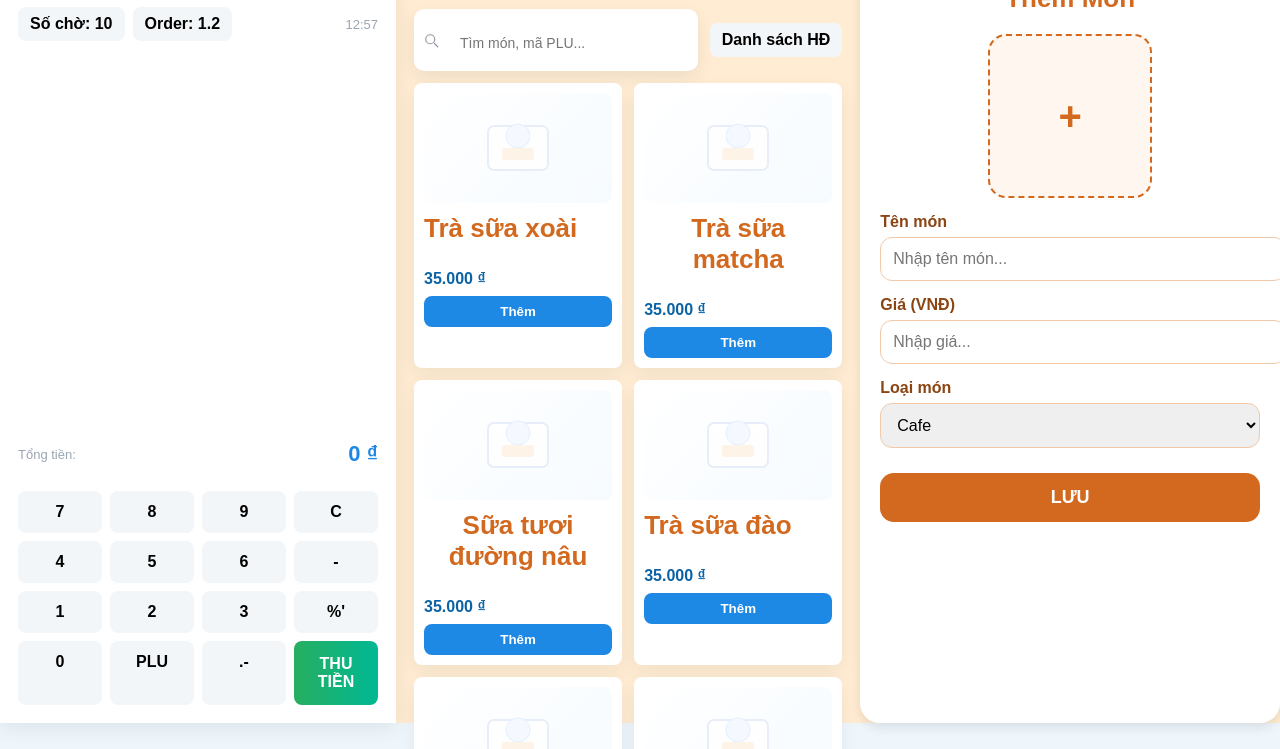
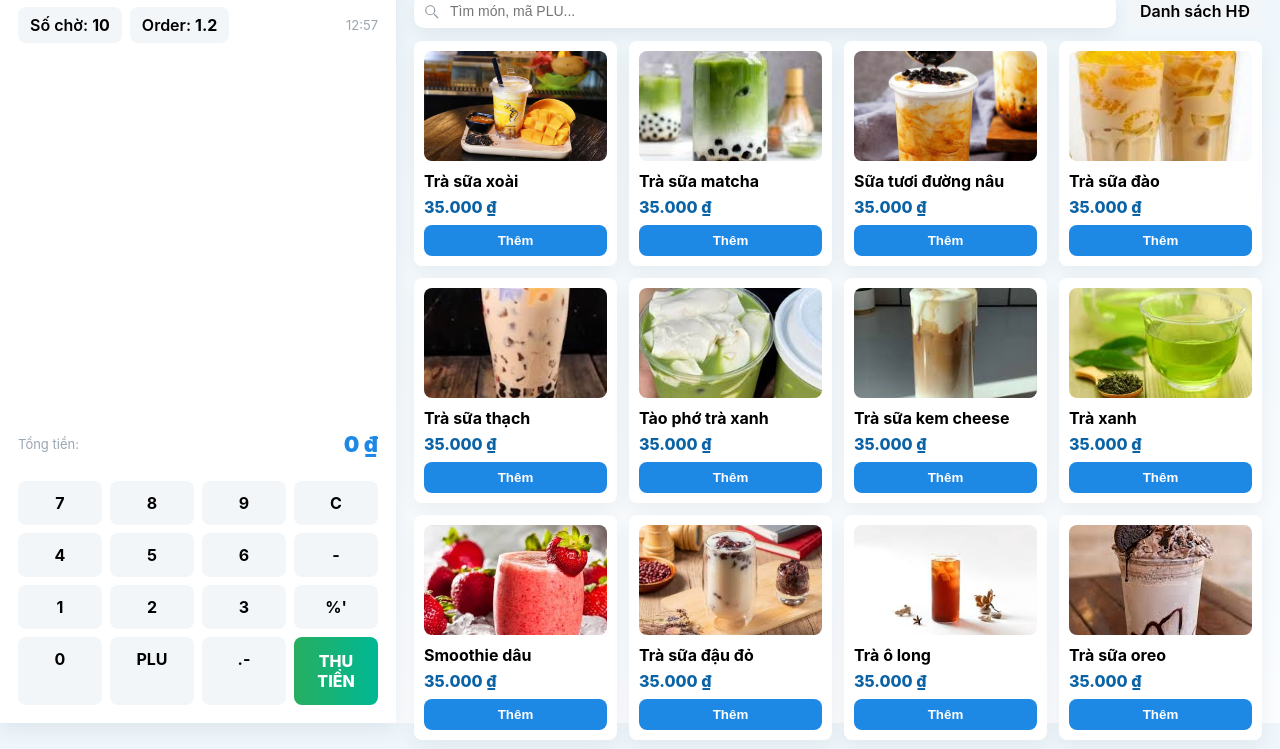
Before and after one commit to anhngathien/NHAPMON_CNPM_NHOM-4_CAFREE, a plain HTML site: page us06-them-mon-moi.html in a window 1280 px wide. Shown: the part 77-826 px from the top of the page. Drawn offline with Linux system fonts and the light colour scheme.

Commit message:
US06: cap nhat POS hien thi anh tung mon

```diff
--- a/us06-them-mon-moi.html
+++ b/us06-them-mon-moi.html
@@ -17,58 +17,246 @@
       --glass: rgba(255,255,255,0.8);
       font-family: Inter, system-ui, -apple-system, 'Segoe UI', Roboto, 'Helvetica Neue', Arial;
     }
-    html,body{height:100%;margin:0;background:linear-gradient(180deg,#eef6fb 0%, #fbfdff 100%);}
-    .app{display:flex; height:100vh; box-sizing:border-box;}
+    html,body{
+      height:100%;
+      margin:0;
+      background:linear-gradient(180deg,#eef6fb 0%, #fbfdff 100%);
+    }
+    .app{
+      display:flex;
+      height:100vh;
+      box-sizing:border-box;
+    }
 
-    .left{width:360px; background:var(--panel); display:flex; flex-direction:column; padding:18px; box-shadow:var(--shadow);}
-    .brand{display:flex;align-items:center;gap:12px;margin-bottom:12px}
-    .logo{width:44px;height:44px;border-radius:10px;background:linear-gradient(135deg,var(--blue),#5aa9f8);display:flex;align-items:center;justify-content:center;color:white;font-weight:700}
+    .left{
+      width:360px;
+      background:var(--panel);
+      display:flex;
+      flex-direction:column;
+      padding:18px;
+      box-shadow:var(--shadow);
+    }
+    .brand{
+      display:flex;
+      align-items:center;
+      gap:12px;
+      margin-bottom:12px
+    }
+    .logo{
+      width:44px;
+      height:44px;
+      border-radius:10px;
+      background:linear-gradient(135deg,var(--blue),#5aa9f8);
+      display:flex;
+      align-items:center;
+      justify-content:center;
+      color:white;
+      font-weight:700
+    }
     .brand h1{font-size:18px;margin:0}
     .brand p{margin:0;color:var(--muted);font-size:12px}
 
-    .order-info{display:flex;align-items:center;justify-content:space-between;padding:10px 0}
-    .order-info .meta{display:flex;gap:8px;align-items:center}
-    .chip{background:var(--light);padding:8px 12px;border-radius:8px;font-weight:600}
+    .order-info{
+      display:flex;
+      align-items:center;
+      justify-content:space-between;
+      padding:10px 0
+    }
+    .order-info .meta{
+      display:flex;
+      gap:8px;
+      align-items:center
+    }
+    .chip{
+      background:var(--light);
+      padding:8px 12px;
+      border-radius:8px;
+      font-weight:600
+    }
 
-    .order-list{flex:1; overflow:auto; margin-top:6px; padding-right:6px}
-    .order-item{display:flex;gap:10px;align-items:center;padding:10px;border-radius:8px;background:linear-gradient(180deg,#fff,#fbfcfd);margin-bottom:10px}
-    .qty{width:36px;height:36px;border-radius:6px;background:#f0f5f9;display:flex;align-items:center;justify-content:center;font-weight:700}
+    .order-list{
+      flex:1;
+      overflow:auto;
+      margin-top:6px;
+      padding-right:6px
+    }
+    .order-item{
+      display:flex;
+      gap:10px;
+      align-items:center;
+      padding:10px;
+      border-radius:8px;
+      background:linear-gradient(180deg,#fff,#fbfcfd);
+      margin-bottom:10px
+    }
+    .qty{
+      width:36px;
+      height:36px;
+      border-radius:6px;
+      background:#f0f5f9;
+      display:flex;
+      align-items:center;
+      justify-content:center;
+      font-weight:700
+    }
     .item-body{flex:1}
     .item-title{font-weight:700}
     .item-sub{color:var(--muted);font-size:12px}
     .item-price{font-weight:700;color:var(--price)}
-    .item-actions{display:flex;flex-direction:column;gap:6px}
-    .icon-btn{background:transparent;border:none;color:var(--blue);cursor:pointer}
+    .item-actions{
+      display:flex;
+      flex-direction:column;
+      gap:6px
+    }
+    .icon-btn{
+      background:transparent;
+      border:none;
+      color:var(--blue);
+      cursor:pointer
+    }
 
-    .numpad{display:grid;grid-template-columns:repeat(4,1fr);gap:8px;margin-top:12px}
-    .key{background:var(--light);padding:12px;border-radius:8px;text-align:center;font-weight:700}
-    .pay{background:linear-gradient(90deg,#27ae60,#00b894);color:white;padding:14px;border-radius:8px;font-weight:800;text-align:center}
+    .numpad{
+      display:grid;
+      grid-template-columns:repeat(4,1fr);
+      gap:8px;
+      margin-top:12px
+    }
+    .key{
+      background:var(--light);
+      padding:12px;
+      border-radius:8px;
+      text-align:center;
+      font-weight:700
+    }
+    .pay{
+      background:linear-gradient(90deg,#27ae60,#00b894);
+      color:white;
+      padding:14px;
+      border-radius:8px;
+      font-weight:800;
+      text-align:center
+    }
 
-    .total-row{display:flex;justify-content:space-between;align-items:center;padding-top:12px}
+    .total-row{
+      display:flex;
+      justify-content:space-between;
+      align-items:center;
+      padding-top:12px
+    }
     .total-row .label{color:var(--muted)}
-    .total-row .amount{font-size:22px;font-weight:900;color:var(--blue)}
+    .total-row .amount{
+      font-size:22px;
+      font-weight:900;
+      color:var(--blue)
+    }
 
-    .right{flex:1;display:flex;flex-direction:column;padding:18px}
-    .tabs{display:flex;gap:10px;align-items:center;margin-bottom:12px}
-    .tab{background:var(--light);padding:10px 14px;border-radius:8px;font-weight:700}
-    .tab.active{background:var(--accent);color:white}
+    .right{
+      flex:1;
+      display:flex;
+      flex-direction:column;
+      padding:18px
+    }
+    .tabs{
+      display:flex;
+      gap:10px;
+      align-items:center;
+      margin-bottom:12px
+    }
+    .tab{
+      background:var(--light);
+      padding:10px 14px;
+      border-radius:8px;
+      font-weight:700
+    }
+    .tab.active{
+      background:var(--accent);
+      color:white
+    }
 
-    .search-row{display:flex;justify-content:space-between;align-items:center;margin-bottom:12px}
-    .search{flex:1;background:white;padding:8px;border-radius:10px;box-shadow:var(--shadow);display:flex;gap:8px;align-items:center}
-    .search input{border:0;outline:none;flex:1;font-size:14px}
+    .search-row{
+      display:flex;
+      justify-content:space-between;
+      align-items:center;
+      margin-bottom:12px
+    }
+    .search{
+      flex:1;
+      background:white;
+      padding:8px;
+      border-radius:10px;
+      box-shadow:var(--shadow);
+      display:flex;
+      gap:8px;
+      align-items:center
+    }
+    .search input{
+      border:0;
+      outline:none;
+      flex:1;
+      font-size:14px
+    }
 
-    .menu-grid{display:grid;grid-template-columns:repeat(auto-fill,minmax(170px,1fr));gap:12px}
-    .card{background:var(--card);border-radius:8px;padding:10px;box-shadow:0 8px 20px rgba(16,30,50,0.06);display:flex;flex-direction:column;align-items:flex-start}
-    .thumb{width:100%;height:110px;border-radius:8px;background:linear-gradient(135deg,#fff,#f6fbff);display:flex;align-items:center;justify-content:center;overflow:hidden}
-    .thumb svg{width:80px;height:80px;opacity:0.95}
-    .title{margin-top:10px;font-weight:700}
-    .price{color:var(--price);font-weight:800;margin-top:6px}
-    .add{margin-top:8px;background:var(--blue);color:white;padding:8px 12px;border-radius:8px;border:none;cursor:pointer;font-weight:700;width:100%}
+    .menu-grid{
+      display:grid;
+      grid-template-columns:repeat(auto-fill,minmax(170px,1fr));
+      gap:12px
+    }
+    .card{
+      background:var(--card);
+      border-radius:8px;
+      padding:10px;
+      box-shadow:0 8px 20px rgba(16,30,50,0.06);
+      display:flex;
+      flex-direction:column;
+      align-items:flex-start
+    }
+    .thumb{
+      width:100%;
+      height:110px;
+      border-radius:8px;
+      background:linear-gradient(135deg,#fff,#f6fbff);
+      display:flex;
+      align-items:center;
+      justify-content:center;
+      overflow:hidden
+    }
+    .thumb svg{
+      width:80px;
+      height:80px;
+      opacity:0.95
+    }
+    .thumb img{
+      width:100%;
+      height:100%;
+      object-fit:cover;
+    }
+    .title{
+      margin-top:10px;
+      font-weight:700
+    }
+    .price{
+      color:var(--price);
+      font-weight:800;
+      margin-top:6px
+    }
+    .add{
+      margin-top:8px;
+      background:var(--blue);
+      color:white;
+      padding:8px 12px;
+      border-radius:8px;
+      border:none;
+      cursor:pointer;
+      font-weight:700;
+      width:100%
+    }
 
-    @media (max-width:900px){.left{width:320px}.menu-grid{grid-template-columns:repeat(auto-fill,minmax(140px,1fr))}}
+    @media (max-width:900px){
+      .left{width:320px}
+      .menu-grid{grid-template-columns:repeat(auto-fill,minmax(140px,1fr))}
+    }
 
     .muted{color:var(--muted);font-size:13px}
-    .flex{display:flex;align-items:center}
   </style>
 </head>
 <body>
@@ -90,9 +278,7 @@
         <div class="muted">12:57</div>
       </div>
 
-      <div class="order-list" id="orderList">
-
-      </div>
+      <div class="order-list" id="orderList"></div>
 
       <div class="total-row">
         <div>
@@ -137,7 +323,10 @@
 
       <div class="search-row">
         <div class="search">
-          <svg width="18" height="18" viewBox="0 0 24 24" fill="none" style="opacity:.6"><path d="M21 21l-4.35-4.35" stroke="#4b5563" stroke-width="1.6" stroke-linecap="round" stroke-linejoin="round"></path><circle cx="11" cy="11" r="6" stroke="#4b5563" stroke-width="1.6"></circle></svg>
+          <svg width="18" height="18" viewBox="0 0 24 24" fill="none" style="opacity:.6">
+            <path d="M21 21l-4.35-4.35" stroke="#4b5563" stroke-width="1.6" stroke-linecap="round" stroke-linejoin="round"></path>
+            <circle cx="11" cy="11" r="6" stroke="#4b5563" stroke-width="1.6"></circle>
+          </svg>
           <input placeholder="Tìm món, mã PLU..." id="search" />
         </div>
         <div style="width:12px"></div>
@@ -152,30 +341,28 @@
   </div>
 
   <script>
-
+    // Dữ liệu món + đường dẫn ảnh (khớp với thư mục images bạn gửi)
     const menu = [
-    {id:1,name:'Trà sữa xoài',price:35000,tag:'50% Đường'},
-    {id:2,name:'Trà sữa matcha',price:35000,tag:'50% Đường'},
-    {id:3,name:'Sữa tươi đường nâu',price:35000,tag:''},
-    {id:4,name:'Trà sữa đào',price:35000,tag:''},
-    {id:5,name:'Trà sữa thạch',price:35000,tag:''},
-    {id:6,name:'Tào phớ trà xanh',price:35000,tag:''},
-    {id:7,name:'Trà sữa kem cheese',price:35000,tag:''},
-    {id:8,name:'Trà xanh',price:35000,tag:''},
-    {id:9,name:'Smoothie dâu',price:35000,tag:''},
-    {id:10,name:'Trà sữa đậu đỏ',price:35000,tag:''},
-    {id:11,name:'Trà ô long',price:35000,tag:''},
-    {id:12,name:'Trà sữa oreo',price:35000,tag:''},
-    {id:13,name:'Trà hoa nhài',price:35000,tag:''}
+      {id:1, name:'Trà sữa xoài',        price:35000, tag:'50% Đường', image:'images/tra-sua-xoai.jpg'},
+      {id:2, name:'Trà sữa matcha',      price:35000, tag:'50% Đường', image:'images/tra-sua-matcha.jpg'},
+      {id:3, name:'Sữa tươi đường nâu',  price:35000, tag:'',          image:'images/sua-tuoi-duong-nau.jpg'},
+      {id:4, name:'Trà sữa đào',         price:35000, tag:'',          image:'images/tra-sua-dao.jpg'},
+      {id:5, name:'Trà sữa thạch',       price:35000, tag:'',          image:'images/tra-sua-thach.jpg'},
+      {id:6, name:'Tào phớ trà xanh',    price:35000, tag:'',          image:'images/tao-pho-tra-xanh.jpg'},
+      {id:7, name:'Trà sữa kem cheese',  price:35000, tag:'',          image:'images/tra-sua-kem-cheese.jpg'},
+      {id:8, name:'Trà xanh',            price:35000, tag:'',          image:'images/tra-xanh.jpg'},
+      {id:9, name:'Smoothie dâu',        price:35000, tag:'',          image:'images/smoothie-dau.jpg'},
+      {id:10,name:'Trà sữa đậu đỏ',      price:35000, tag:'',          image:'images/tra-sua-dau-do.jpg'},
+      {id:11,name:'Trà ô long',          price:35000, tag:'',          image:'images/tra-o-long.jpg'},
+      {id:12,name:'Trà sữa oreo',        price:35000, tag:'',          image:'images/tra-sua-oreo.jpg'},
+      {id:13,name:'Trà hoa nhài',        price:35000, tag:'',          image:'images/tra-hoa-nhai.jpg'}
     ];
 
     const menuGrid = document.getElementById('menuGrid');
     const orderList = document.getElementById('orderList');
-  const totalEl = document.getElementById('total');
-
+    const totalEl  = document.getElementById('total');
 
     function fmt(v){ return v.toLocaleString('vi-VN') + ' ₫'; }
-
 
     function cupSVG(){
       return `
@@ -187,11 +374,20 @@
     }
 
     function renderMenu(items){
-    menuGrid.innerHTML='';
-    items.forEach(it=>{
-      const card = document.createElement('div'); card.className='card';
+      menuGrid.innerHTML = '';
+      items.forEach(it => {
+        const card = document.createElement('div');
+        card.className = 'card';
+
+        // Nếu có ảnh → dùng ảnh, nếu không → SVG mặc định
+        const thumbContent = it.image
+          ? `<img src="${it.image}" alt="${it.name}">`
+          : cupSVG();
+
         card.innerHTML = `
-        <div class="thumb">${cupSVG()}</div>
+          <div class="thumb">
+            ${thumbContent}
+          </div>
           <div class="title">${it.name}</div>
           <div class="price">${fmt(it.price)}</div>
           <button class="add" data-id="${it.id}">Thêm</button>
@@ -201,9 +397,10 @@
     }
 
     const order = [];
+
     function addToOrder(id){
       const p = menu.find(m=>m.id==id);
-    if(!p)return;
+      if(!p) return;
       const existing = order.find(o=>o.id==id);
       if(existing){ existing.qty++; }
       else{ order.push({id:p.id,name:p.name,price:p.price,qty:1}); }
@@ -223,7 +420,8 @@
       let total=0;
       order.forEach(it=>{
         total += it.price*it.qty;
-      const el = document.createElement('div'); el.className='order-item';
+        const el = document.createElement('div');
+        el.className='order-item';
         el.innerHTML = `
           <div class="qty">${it.qty}</div>
           <div class="item-body">
@@ -251,176 +449,25 @@
     document.addEventListener('click', function(e){
       const tgt = e.target;
       if(tgt.matches('.add')){
-      const id = +tgt.getAttribute('data-id'); addToOrder(id);
+        const id = +tgt.getAttribute('data-id');
+        addToOrder(id);
       }
     });
-
 
     document.getElementById('search').addEventListener('input', function(e){
       const q = e.target.value.trim().toLowerCase();
       if(!q) renderMenu(menu);
-    else renderMenu(menu.filter(m=>m.name.toLowerCase().includes(q) || String(m.id).includes(q)));
+      else renderMenu(
+        menu.filter(m =>
+          m.name.toLowerCase().includes(q) ||
+          String(m.id).includes(q)
+        )
+      );
     });
 
-
+    // Khởi tạo
     renderMenu(menu);
     renderOrder();
   </script>
-
-<!DOCTYPE html>
-<html lang="vi">
-<head>
-<meta charset="UTF-8" />
-<meta name="viewport" content="width=device-width, initial-scale=1.0">
-<title>Thêm Món – CAFREE</title>
-
-<style>
-    body {
-        margin: 0;
-        padding: 0;
-        background: #FFECD2;
-        font-family: Arial, sans-serif;
-        display: flex;
-        justify-content: center;
-    }
-
-    .container {
-        width: 400px;
-        background: white;
-        margin-top: 30px;
-        padding: 20px;
-        border-radius: 20px;
-        box-shadow: 0 4px 12px rgba(0,0,0,0.1);
-    }
-
-    .title {
-        text-align: center;
-        font-size: 26px;
-        font-weight: bold;
-        color: #D2691E;
-        margin-bottom: 20px;
-    }
-
-    .image-box {
-        width: 160px;
-        height: 160px;
-        border: 2px dashed #D2691E;
-        border-radius: 18px;
-        background: #FFF7EF;
-        margin: auto;
-        display: flex;
-        justify-content: center;
-        align-items: center;
-        cursor: pointer;
-        overflow: hidden;
-    }
-
-    .image-box img {
-        width: 100%;
-        height: 100%;
-        object-fit: cover;
-    }
-
-    .plus {
-        font-size: 40px;
-        color: #D2691E;
-    }
-
-    .input-group {
-        margin-top: 15px;
-    }
-
-    label {
-        font-weight: bold;
-        color: #8B4513;
-        font-size: 16px;
-    }
-
-    input, select {
-        width: 100%;
-        padding: 12px;
-        font-size: 16px;
-        margin-top: 6px;
-        border: 1.5px solid #f1c9a9;
-        border-radius: 12px;
-        outline: none;
-    }
-
-    input:focus, select:focus {
-        border-color: #D2691E;
-        box-shadow: 0 0 4px rgba(210,105,30,0.5);
-    }
-
-    .btn-save {
-        margin-top: 25px;
-        width: 100%;
-        background: #D2691E;
-        color: white;
-        padding: 14px;
-        font-size: 18px;
-        border: none;
-        border-radius: 14px;
-        cursor: pointer;
-        font-weight: bold;
-    }
-
-    .btn-save:hover {
-        background: #b85c18;
-    }
-</style>
-
-<script>
-    function previewImage(event) {
-        const file = event.target.files[0];
-        const imgBox = document.getElementById("imgPreview");
-
-        if (file) {
-            imgBox.innerHTML = `<img src="${URL.createObjectURL(file)}">`;
-        }
-    }
-</script>
-
-</head>
-
-<body>
-
-<div class="container">
-
-    <div class="title">Thêm Món</div>
-
-    <!-- IMAGE UPLOAD -->
-    <label>
-        <div class="image-box" id="imgPreview">
-            <div class="plus">+</div>
-        </div>
-        <input type="file" accept="image/*" style="display:none" onchange="previewImage(event)">
-    </label>
-
-    <!-- INPUTS -->
-    <div class="input-group">
-        <label>Tên món</label>
-        <input type="text" placeholder="Nhập tên món...">
-    </div>
-
-    <div class="input-group">
-        <label>Giá (VNĐ)</label>
-        <input type="number" placeholder="Nhập giá...">
-    </div>
-
-    <div class="input-group">
-        <label>Loại món</label>
-        <select>
-            <option>Cafe</option>
-            <option>Trà</option>
-            <option>Đá xay</option>
-            <option>Nước ngọt</option>
-            <option>Khác</option>
-        </select>
-    </div>
-
-    <!-- SAVE BUTTON -->
-    <button class="btn-save">LƯU</button>
-
-</div>
 </body>
 </html>
```
Lines whose indentation alone changed are shown as unchanged.
